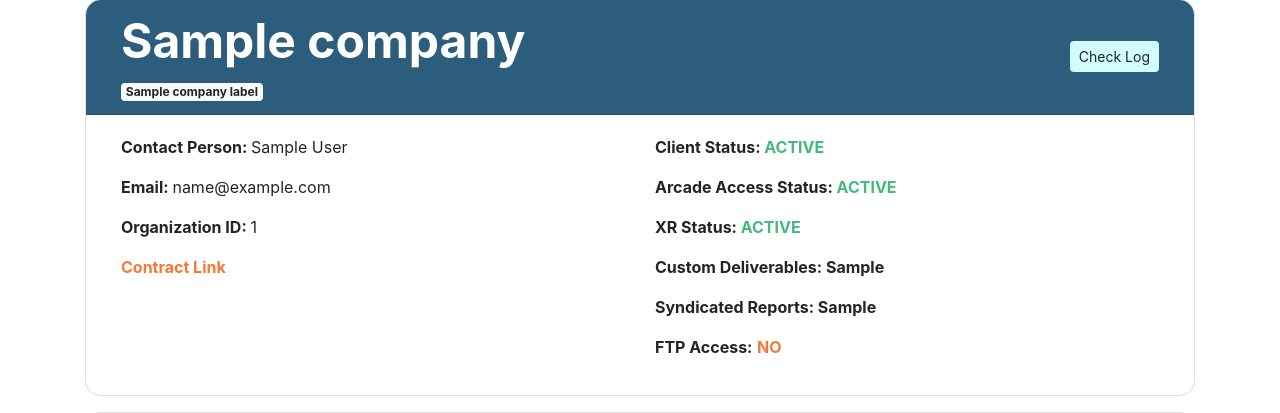
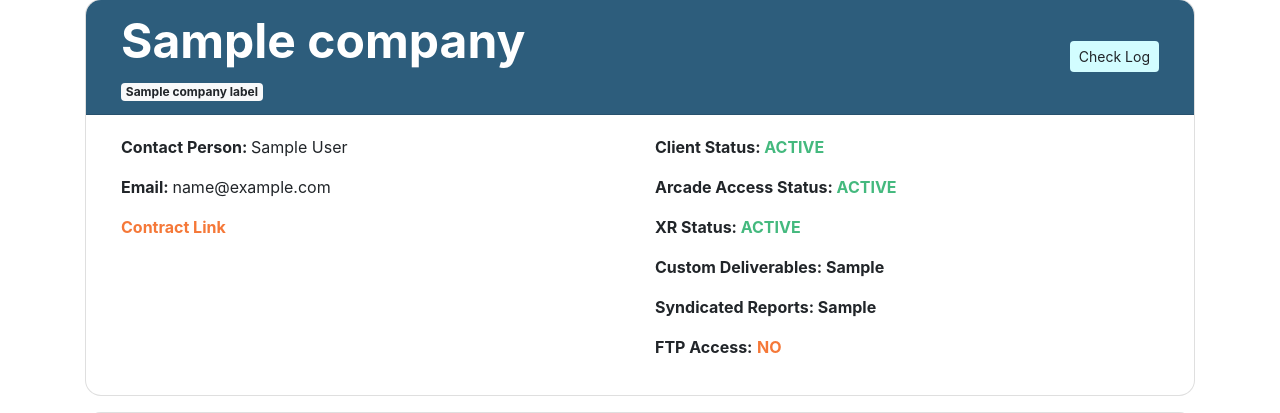
Before and after one commit to schen0096/Hive-legacy-code, a Django app: template templates/ds/clientpage.html in a window 1280 px wide. Shown: the part 133-546 px from the top of the page. Run offline with Django 3.2, Linux system fonts and the light colour scheme; the template is opened without the code that fills it: most values are stand-ins (such as "Sample title", 1, 10 or a date in 2020); some libraries are stand-ins or nearby versions.

Commit message:
ARCADEDEV582: remove Org ID from client page

```diff
--- a/templates/ds/clientpage.html
+++ b/templates/ds/clientpage.html
@@ -43,7 +43,7 @@
           <p><strong>Contact Person: </strong>{{ company.poc_firstname }} {{ company.poc_lastname }}</p>
           <p><strong>Email: </strong> {{ company.poc_email}}</p>
           <!-- <p><strong>Arcade Client ID: </strong> {{ company.arcade_id }}</p> -->
-          <p><strong>Organization ID: </strong>{{ company.orgid }}</p>
+          <!-- <p><strong>Organization ID: </strong>{{ company.orgid }}</p> -->
           <div class="superdata-link"><p><strong><a href="https://{{contractURL}}" target="_blank">Contract Link</a></strong></p></div>
         </div>
         <div class="col">
```
